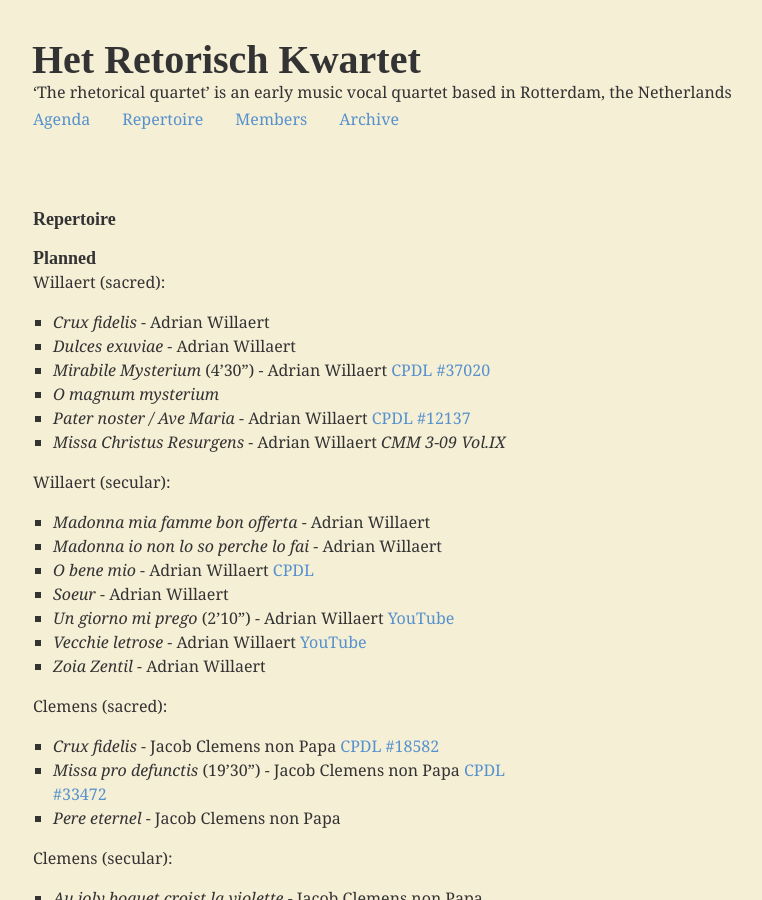
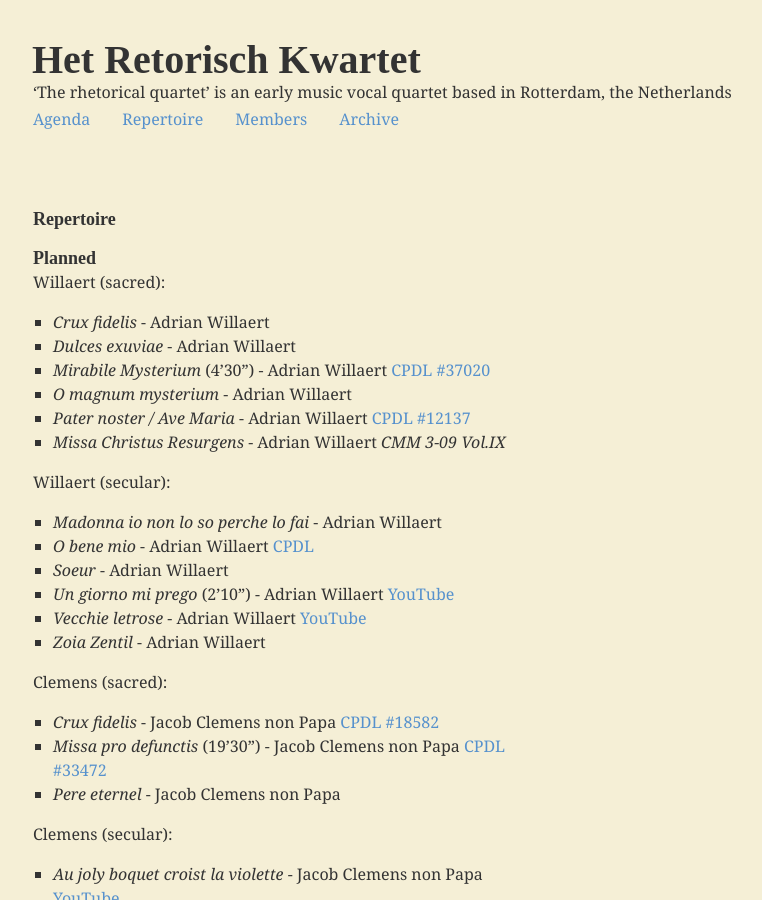
Before and after one commit to retorisch/retorisch.github.io, a Jekyll site: the page built from repertoire.md, in a window 1280 px wide and 900 px high. Shown: the whole window, without its empty margins (15-777 px from the left). Built offline with Jekyll 4.4.1, drawn with Linux system fonts in a browser that asks for light colours; some web fonts are replaced.

Commit message:
Update repertoire

```diff
--- a/repertoire.md
+++ b/repertoire.md
@@ -11,13 +11,12 @@ Willaert (sacred):
 * _Crux fidelis_ - Adrian Willaert
 * _Dulces exuviae_ - Adrian Willaert
 * _Mirabile Mysterium_ (4’30”) - Adrian Willaert [CPDL #37020](http://www.cpdl.org/wiki/index.php/Mirabile_mysterium_%28Adrian_Willaert%29)
-* _O magnum mysterium_
+* _O magnum mysterium_ - Adrian Willaert
 * _Pater noster / Ave Maria_ - Adrian Willaert  [CPDL #12137](http://www.cpdl.org/wiki/index.php/Pater_noster_-_Ave_Maria_%28Adrian_Willaert%29)
 * _Missa Christus Resurgens_ - Adrian Willaert *CMM 3-09 Vol.IX*
 
 Willaert (secular):
 
-* _Madonna mia famme bon offerta_ - Adrian Willaert
 * _Madonna io non lo so perche lo fai_ - Adrian Willaert
 * _O bene mio_ - Adrian Willaert  [CPDL](http://www.cpdl.org/wiki/index.php/O_bene_mio_%28Adrian_Willaert%29)
 * _Soeur_ - Adrian Willaert
```
